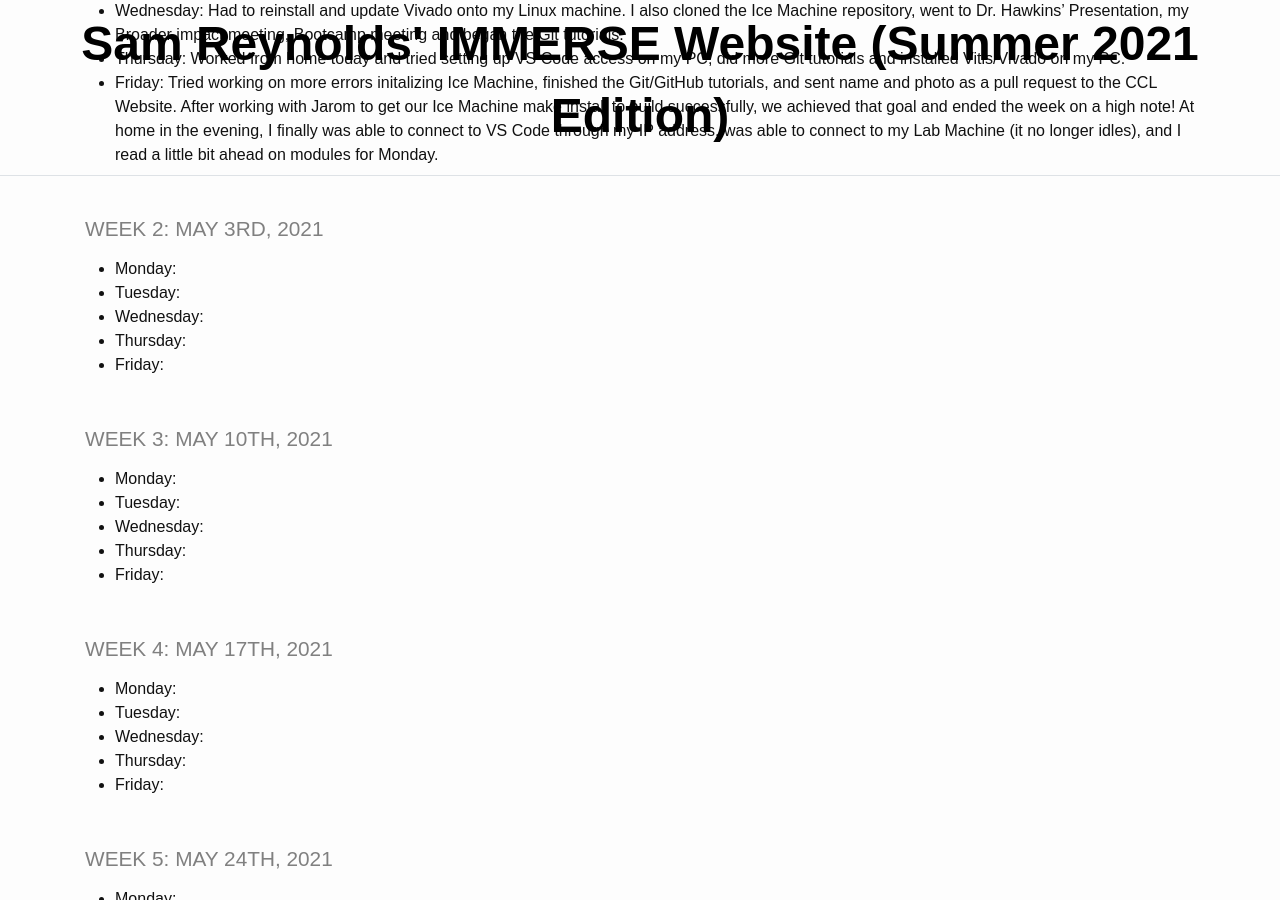
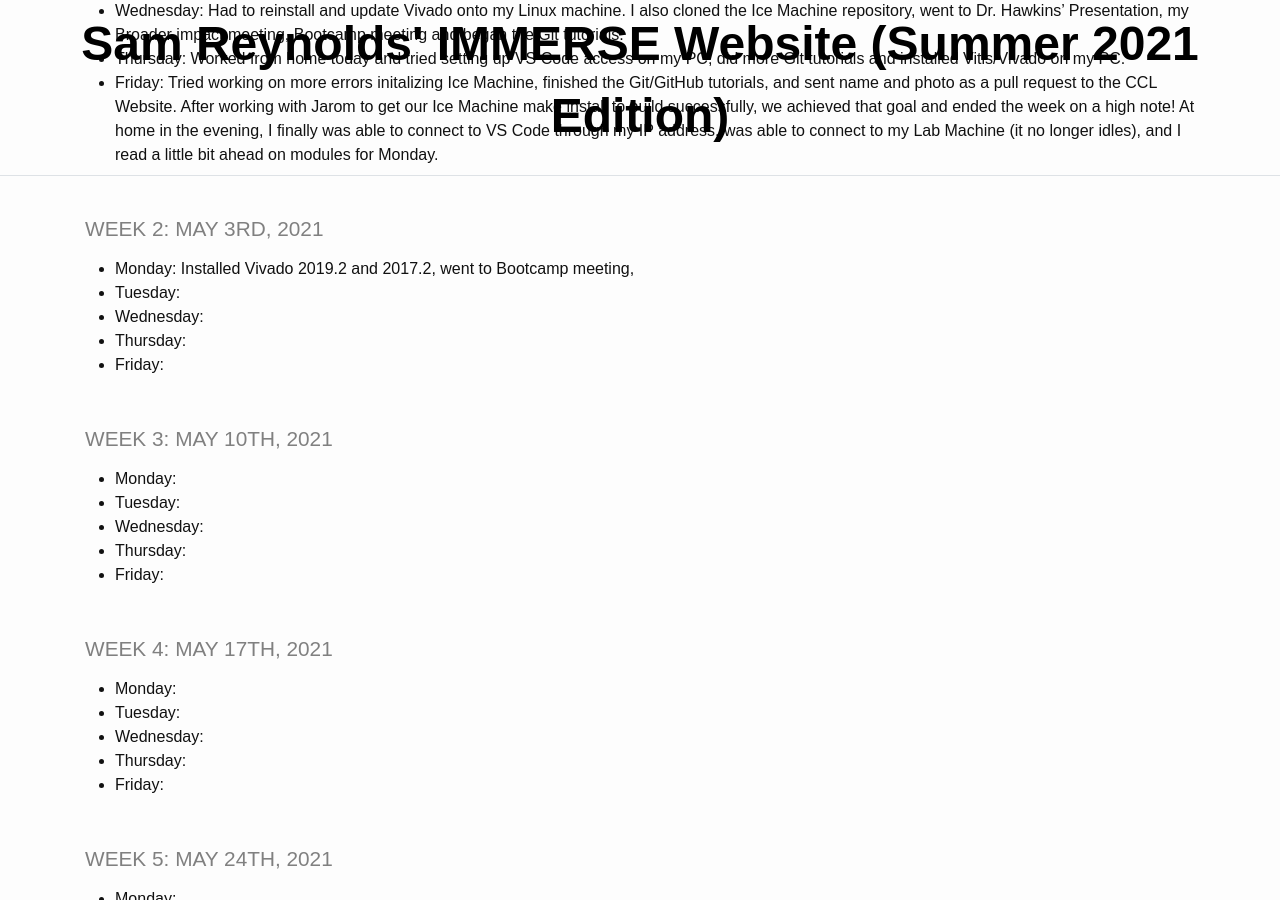
Before and after one commit to TheDHCreator/thedhcreator.github.io, a Jekyll site: the page built from _pages/log.md, in a window 1280 px wide and 900 px high, scrolled down 383 px. Built offline with Jekyll 4.4.1, drawn with Linux system fonts in a browser that asks for light colours.

Commit message:
First commit of Monday May 3

```diff
--- a/_pages/log.md
+++ b/_pages/log.md
@@ -13,7 +13,7 @@ title: IMMERSE Log
 
 ### Week 2: May 3rd, 2021
 
-* **Monday**:
+* **Monday**: Installed Vivado 2019.2 and 2017.2, went to Bootcamp meeting,
 * **Tuesday**:
 * **Wednesday**:
 * **Thursday**:
```
